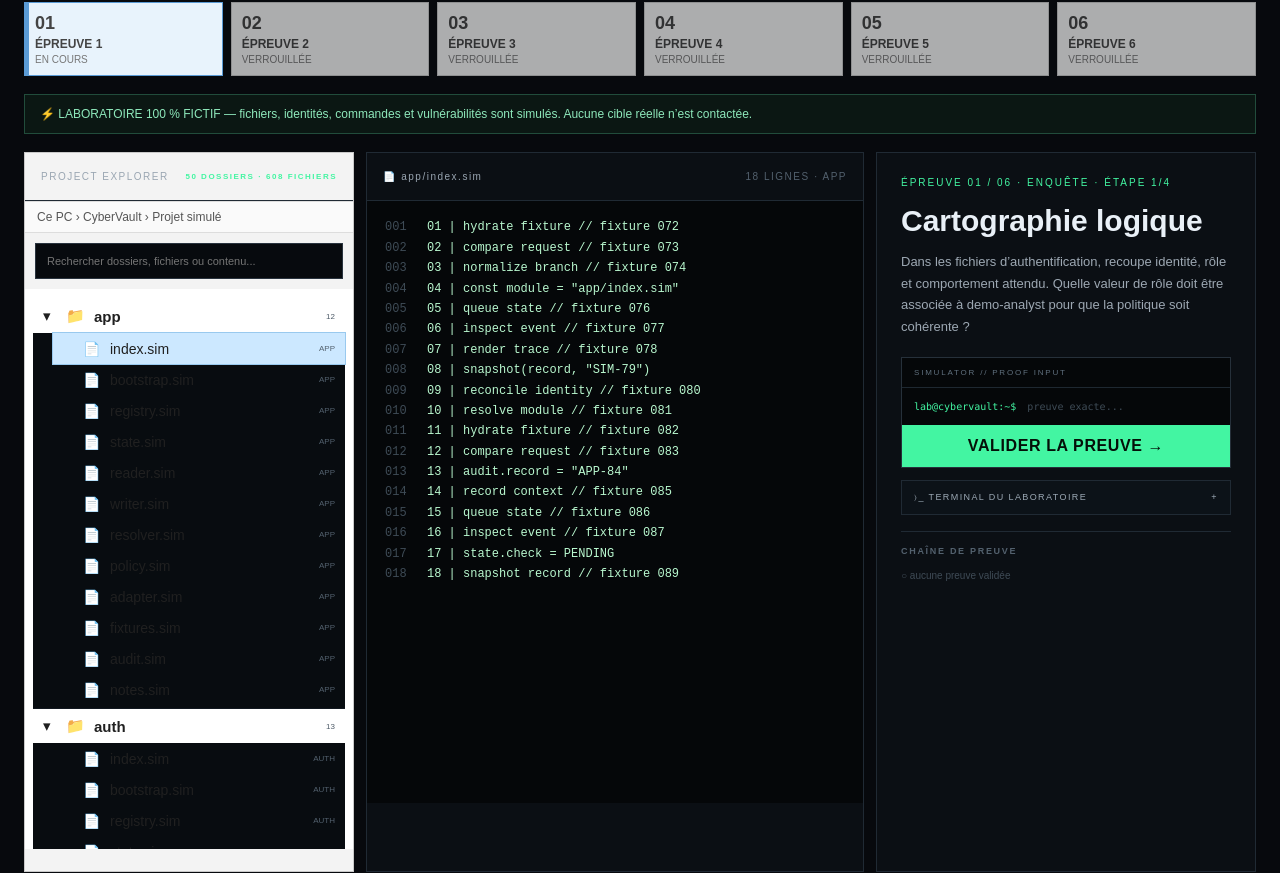
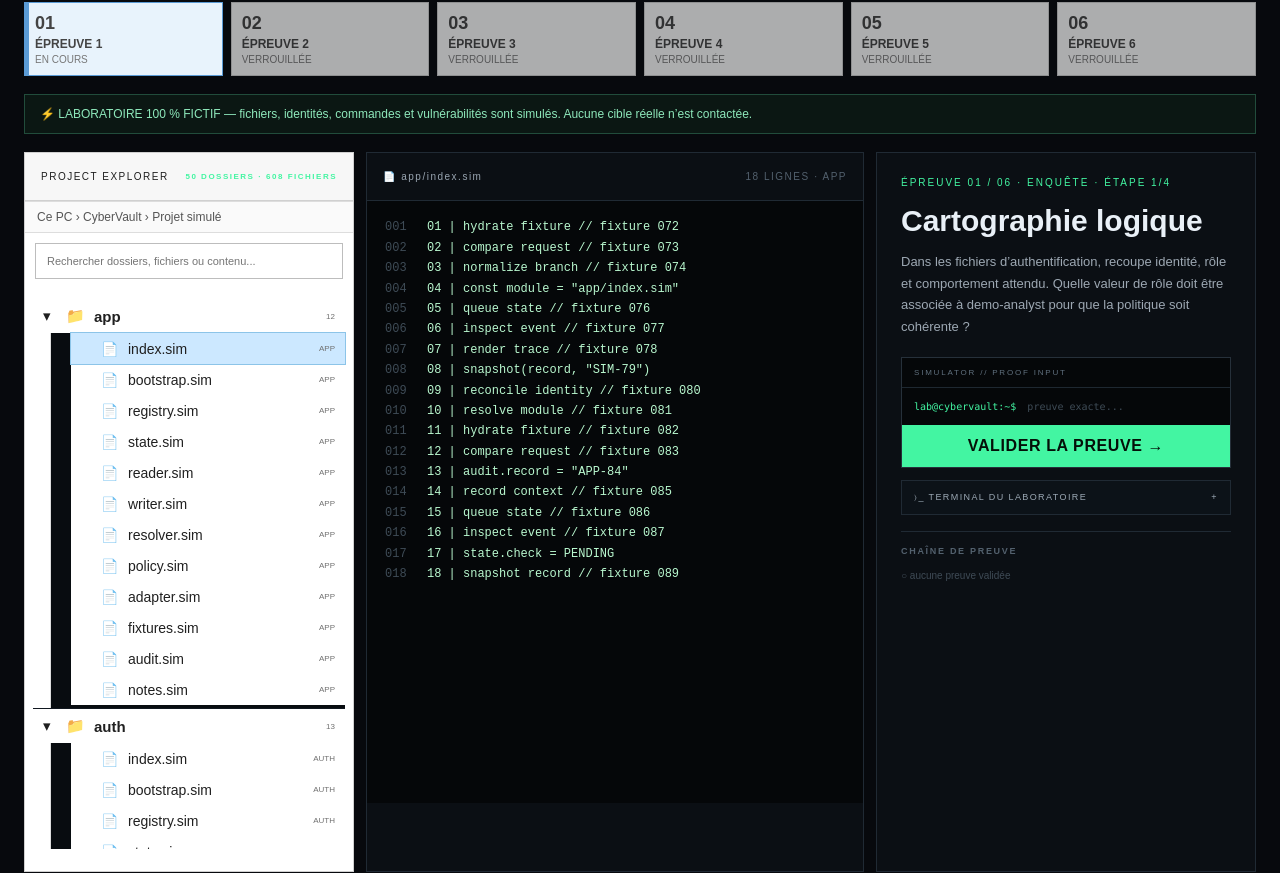
Before and after one commit to ytbEliottGaming/CyberVault, a Next.js app: page / in a window 1280 px wide. Shown: the part 439-1312 px from the top of the page. Built offline with nearby package versions, Linux system fonts and the light colour scheme.

Commit message:
style: force Windows-like explorer palette

```diff
--- a/app/globals.css
+++ b/app/globals.css
@@ -106,3 +106,57 @@
 @media (max-width: 600px) {
   .mission-rail { grid-template-columns: repeat(2, 1fr); }
 }
+
+
+/* Windows Explorer visual override */
+.file-tree,
+.file-tree * {
+  box-sizing: border-box;
+}
+.file-tree {
+  background: #ffffff !important;
+  color: #1f1f1f !important;
+  border: 1px solid #d0d0d0 !important;
+}
+.file-tree .panel-title {
+  background: #f7f7f7 !important;
+  color: #1f1f1f !important;
+  border-bottom: 1px solid #d0d0d0 !important;
+}
+.file-tree .search {
+  background: #ffffff !important;
+  color: #202020 !important;
+  border: 1px solid #bdbdbd !important;
+}
+.file-tree .windows-tree {
+  background: #ffffff !important;
+}
+.file-tree .folder-row,
+.file-tree .file-row {
+  background: #ffffff !important;
+  color: #202020 !important;
+  border: 0 !important;
+  text-shadow: none !important;
+}
+.file-tree .folder-row:hover,
+.file-tree .file-row:hover {
+  background: #e8f3fc !important;
+  color: #111111 !important;
+}
+.file-tree .file-row.selected {
+  background: #cce8ff !important;
+  color: #111111 !important;
+  outline: 1px solid #8cc4e8 !important;
+}
+.file-tree .folder-row strong,
+.file-tree .file-row span {
+  color: #202020 !important;
+}
+.file-tree .folder-row em,
+.file-tree .file-row em {
+  color: #707070 !important;
+}
+.file-tree .tree-children {
+  border-left: 1px solid #dedede !important;
+  margin-left: 17px !important;
+}
```
